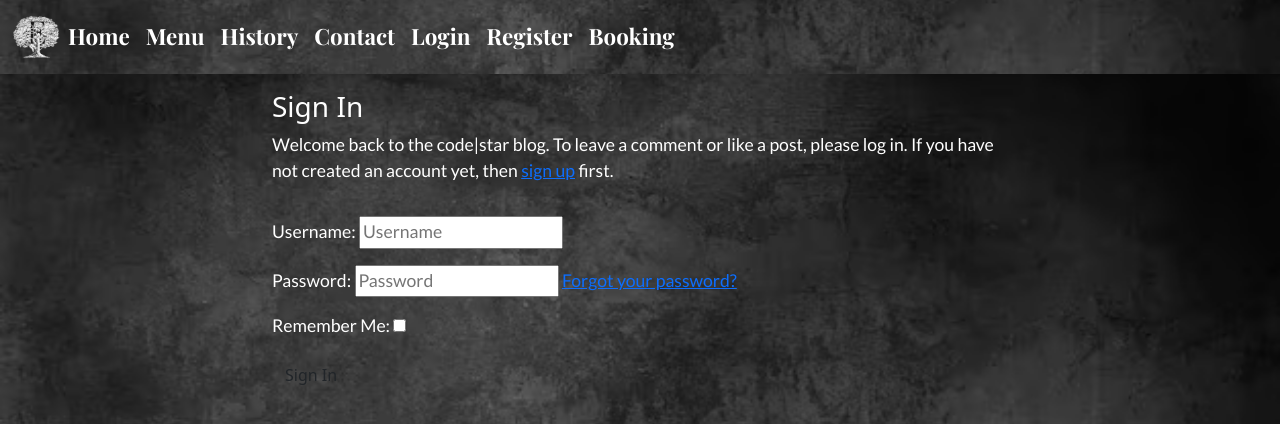
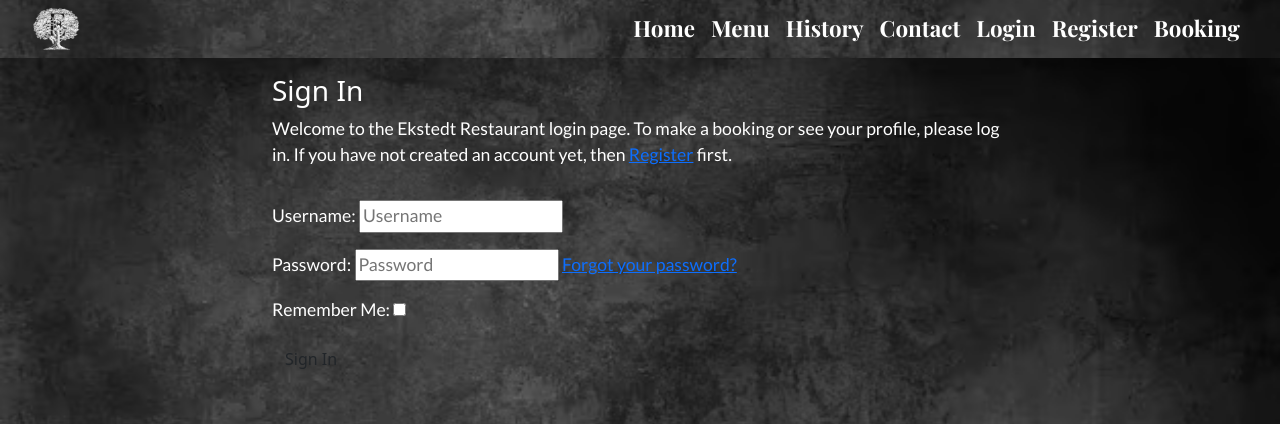
Before and after one commit to Code-Institute-Submissions/booking-system-ekstedt, a Django app: page /accounts/login/ in a window 1280 px wide. Shown: the top 424 px of the page. Run offline with Django 4.2, Linux system fonts and the light colour scheme; some libraries are stand-ins or nearby versions; some web fonts are replaced.

Commit message:
Update css

```diff
--- a/static/css/style.css
+++ b/static/css/style.css
@@ -13,7 +13,12 @@ body, .navbar {
 }
 
 .navbar-nav {
-    justify-content: flex-end;
+    margin-left: auto;
+}
+
+.navbar {
+    padding: 0 20px;
+    justify-content: space-between;
 }
 
 .navbar-brand img {
--- a/templates/account/login.html
+++ b/templates/account/login.html
@@ -12,9 +12,9 @@
         <div class="col-md-8 mt-3 offset-md-2">
             <h3>{% trans "Sign In" %}</h3>
 
-            <p>{% blocktrans %}Welcome back to the code|star blog. To leave a comment or like a post, please log in. If
+            <p>{% blocktrans %}Welcome to the Ekstedt Restaurant login page. To make a booking or see your profile, please log in. If
                 you
-                have not created an account yet, then <a class="link" href="{{ signup_url }}">sign up</a>
+                have not created an account yet, then <a class="link" href="{{ signup_url }}">Register</a>
                 first.{% endblocktrans %}</p>
         </div>
     </div>
--- a/templates/base.html
+++ b/templates/base.html
@@ -40,14 +40,14 @@
     <!-- Navigation -->
     <nav class="navbar navbar-expand-lg navbar-light bg-white">
         <div class="container-fluid">
-            <a class="navbar-brand me-auto" href="{% url 'booking:home' %}"><img src="{% static 'images/ekstedt_tree.png' %}"
+            <a class="navbar-brand" href="{% url 'booking:home' %}"><img src="{% static 'images/ekstedt_tree.png' %}"
                     alt="Ekstedt tree logo"></a>
             <button class="navbar-toggler" type="button" data-bs-toggle="collapse" data-bs-target="#navbarText"
                 aria-controls="navbarText" aria-expanded="false" aria-label="Toggle navigation">
                 <span class="navbar-toggler-icon"></span>
             </button>
             <div class="collapse navbar-collapse" id="navbarText">
-                <ul class="navbar-nav me-auto mb-2 mb-lg-0">
+                <ul class="navbar-nav ms-auto">
                     <li class="nav-item">
                         <a class="nav-link text-white brand" aria-current="page"
                             href="{% url 'booking:home' %}">Home</a>
```
